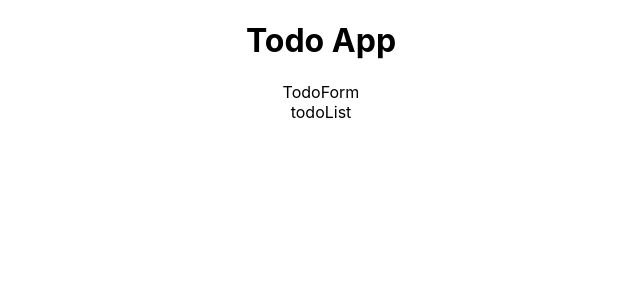
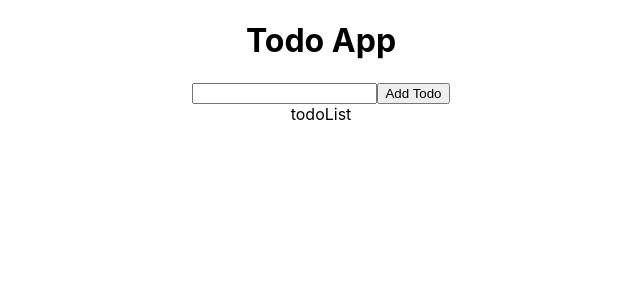
Before and after one commit to sumitjoshi97/TODO-APP-global-state-tutorial, a React (Create React App) app: page / in a window 1280 px wide. Shown: the top 300 px of the page, without its empty margins (319-959 px from the left). Built offline with nearby package versions, Linux system fonts and the light colour scheme.

Commit message:
chore: add todo input form

```diff
--- a/src/components/TodoForm/index.jsx
+++ b/src/components/TodoForm/index.jsx
@@ -1,5 +1,25 @@
-import React from 'react'
+import React, { useState, useContext } from 'react'
+import { addTodo } from '../../store/Actions'
+import { Store } from '../../store/Store'
 
 export default function TodoForm() {
-  return <div>TodoForm</div>
+  const { dispatch } = useContext(Store)
+  const [todo, setTodo] = useState('')
+
+  const handleTodoInput = e => {
+    setTodo(e.target.value)
+  }
+
+  const handleTodoSubmit = e => {
+    e.preventDefault()
+    todo.trim().length > 0 && addTodo(todo, dispatch)
+    setTodo('')
+  }
+
+  return (
+    <form onSubmit={handleTodoSubmit} className="todo-form">
+      <input type="text" value={todo} onChange={handleTodoInput} />
+      <button type="submit">Add Todo</button>
+    </form>
+  )
 }
```
